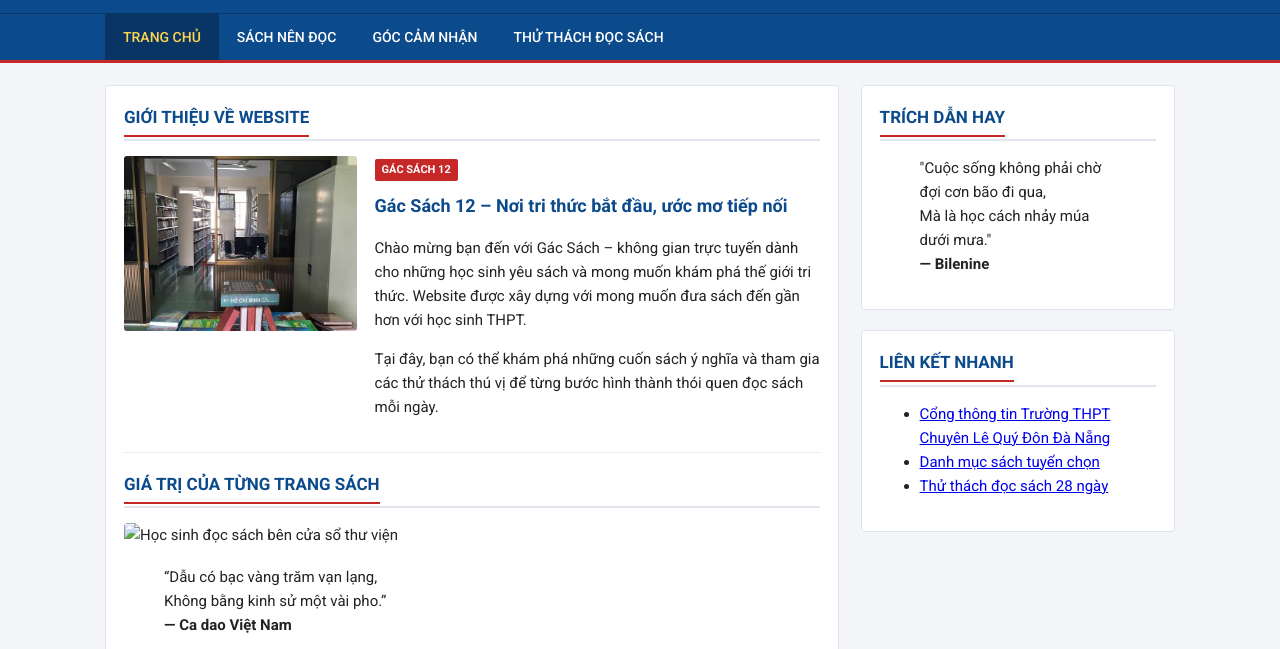
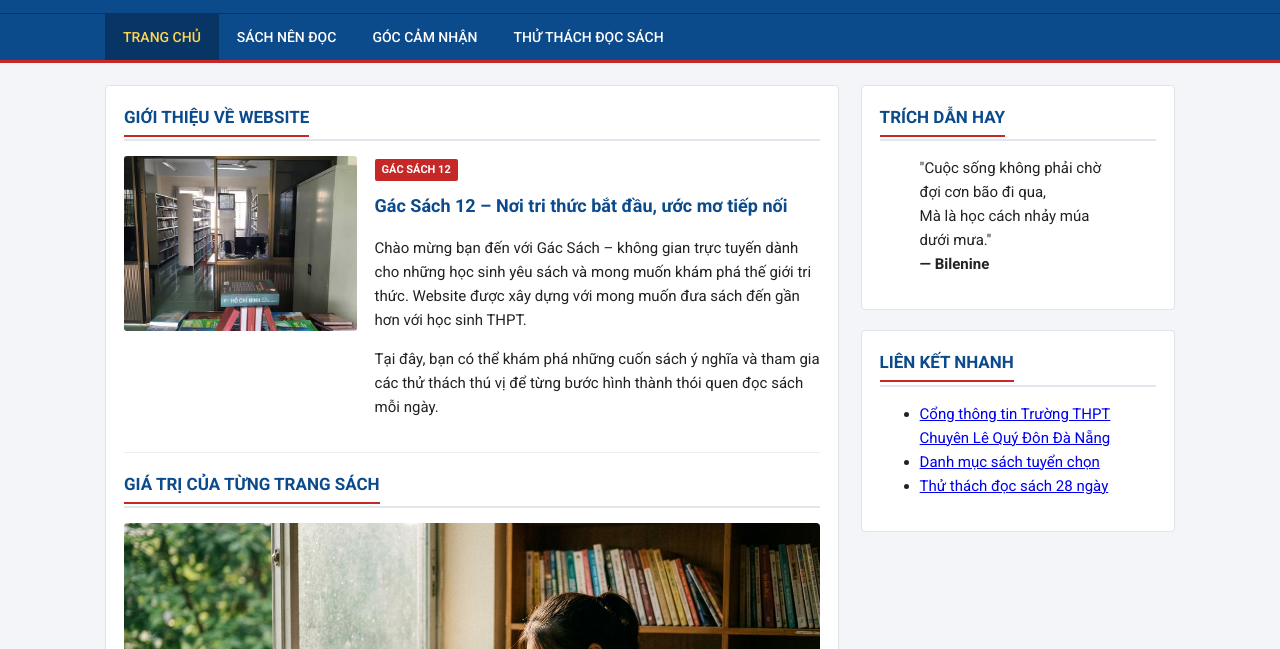
Before and after one commit to SlayCollin/Daisuvanhoadoc, a plain HTML site: page index.html in a window 1280 px wide. Shown: the part 83-732 px from the top of the page. Drawn offline with Linux system fonts and the light colour scheme.

Commit message:
Update index.html

```diff
--- a/index.html
+++ b/index.html
@@ -86,7 +86,7 @@
                 </h2>
 
                 <div style="margin-bottom: 18px;">
-                    <img src="images/loi-ich.png"
+                    <img src="images/loi-ich.jpg"
                          alt="Học sinh đọc sách bên cửa sổ thư viện"
                          style="width: 100%; max-height: 360px; object-fit: cover; border-radius: 4px; display: block;">
                 </div>
```
